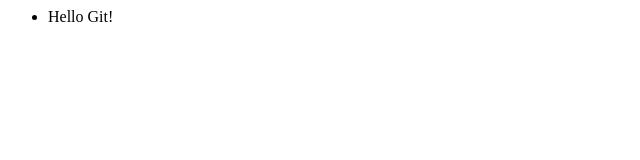
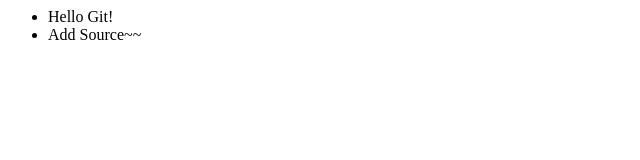
Before and after one commit to STAY-TaeHui/source_tree, a plain HTML site: page index.html in a window 1280 px wide. Shown: the full height of the page, 0-640 px from the left. Drawn offline with Linux system fonts and the light colour scheme.

Commit message:
stay_Branch

```diff
--- a/index.html
+++ b/index.html
@@ -12,7 +12,7 @@
 <ul>
 
 <li>Hello Git!</li>
-
+<li>Add Source~~</li>
 </ul>
 
 </body>
```
